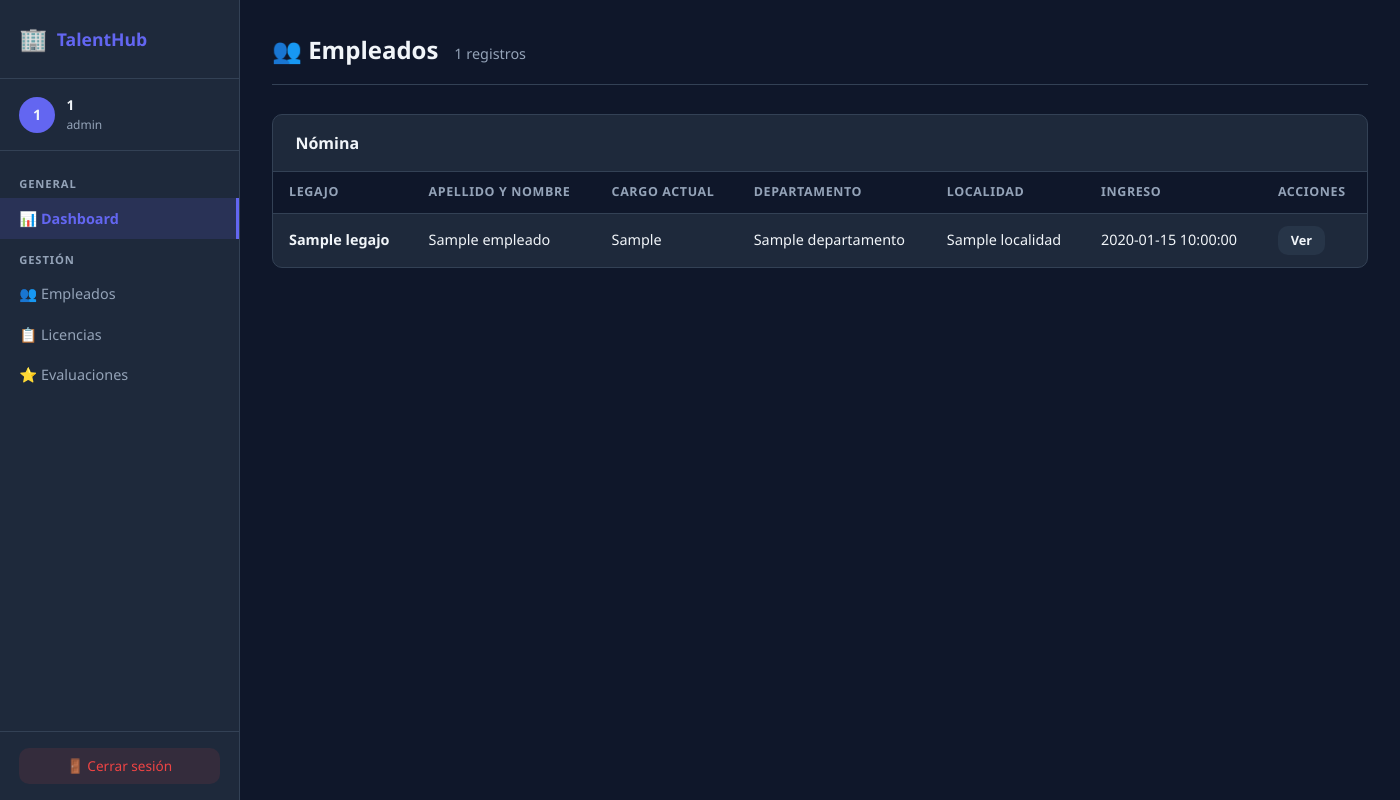
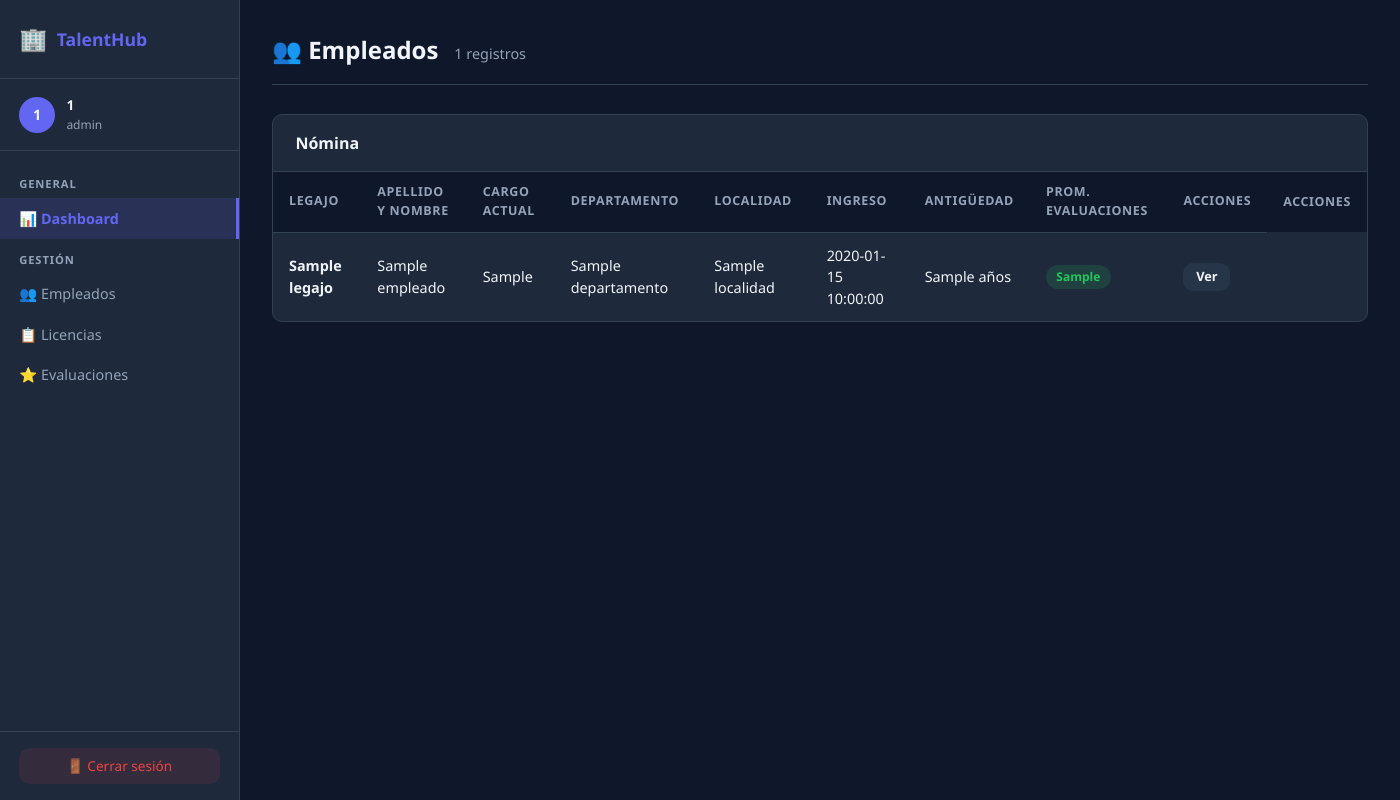
Before and after one commit to gcfetta/TalentHub, a PHP site: template views/empleados/listado.php in a window 1400 px wide. Run offline with PHP 8.4, Linux system fonts and the light colour scheme; the visitor is signed in with stand-in values (Sample User, id 1); the template is opened without the code that fills it: most values are stand-ins (such as "Sample title", 1, 10 or a date in 2020).

Commit message:
funciones  calcular_antiguedad y promedio_puntaje_empleado ahora son usadas

```diff
--- a/models/EmpleadoModel.php
+++ b/models/EmpleadoModel.php
@@ -31,7 +31,9 @@ class EmpleadoModel {
                    e.fecha_ingreso, e.depto_cod, e.localidad_cod, e.supervisor_legajo,
                    d.nombre AS departamento,
                    l.nombre AS localidad,
-                   CONCAT(s.nombre, ' ', s.apellido) AS supervisor
+                   CONCAT(s.nombre, ' ', s.apellido) AS supervisor,
+                   calcular_antiguedad(e.fecha_ingreso) AS anios_antiguedad,
+                   promedio_puntaje_empleado(e.legajo) AS promedio_evaluaciones
             FROM Empleado e
             JOIN Departamento d ON d.depto_cod = e.depto_cod
             JOIN Localidad l    ON l.localidad_cod = e.localidad_cod
--- a/views/empleados/detalle.php
+++ b/views/empleados/detalle.php
@@ -39,6 +39,8 @@ require_once __DIR__ . '/../../views/layout/sidebar.php';
         <div>
             <div style="font-size:.75rem;color:var(--text-muted);font-weight:600;text-transform:uppercase;margin-bottom:.3rem">Fecha de ingreso</div>
             <div><?= $empleado['fecha_ingreso'] ?></div>
+            <div><strong>Antigüedad:</strong> <?= $empleado['anios_antiguedad'] ?> años</div>
+            <div><strong>Promedio evaluaciones:</strong> <?= $empleado['promedio_evaluaciones'] ?? '—' ?></div>
         </div>
         <div>
             <div style="font-size:.75rem;color:var(--text-muted);font-weight:600;text-transform:uppercase;margin-bottom:.3rem">Supervisor</div>
--- a/views/empleados/listado.php
+++ b/views/empleados/listado.php
@@ -36,6 +36,9 @@ require_once __DIR__ . '/../../views/layout/sidebar.php';
                 <th>Departamento</th>
                 <th>Localidad</th>
                 <th>Ingreso</th>
+                <th>Antigüedad</th>
+                <th>Prom. evaluaciones</th>
+                <th>Acciones</th>
                 <th>Acciones</th>
             </tr>
         </thead>
@@ -48,6 +51,16 @@ require_once __DIR__ . '/../../views/layout/sidebar.php';
                 <td><?= htmlspecialchars($emp['departamento']) ?></td>
                 <td><?= htmlspecialchars($emp['localidad']) ?></td>
                 <td><?= $emp['fecha_ingreso'] ?></td>
+                <td><?= $emp['anios_antiguedad'] ?> años</td>
+                <td>
+                    <?php if ($emp['promedio_evaluaciones'] !== null): ?>
+                        <span class="badge <?= $emp['promedio_evaluaciones'] >= 7 ? 'badge-success' : 'badge-warning' ?>">
+                            <?= $emp['promedio_evaluaciones'] ?>
+                        </span>
+                    <?php else: ?>
+                        —
+                    <?php endif; ?>
+                </td>
                 <td>
                     <div class="table-actions">
                         <a href="index.php?page=empleados&accion=ver&legajo=<?= $emp['legajo'] ?>"
```
